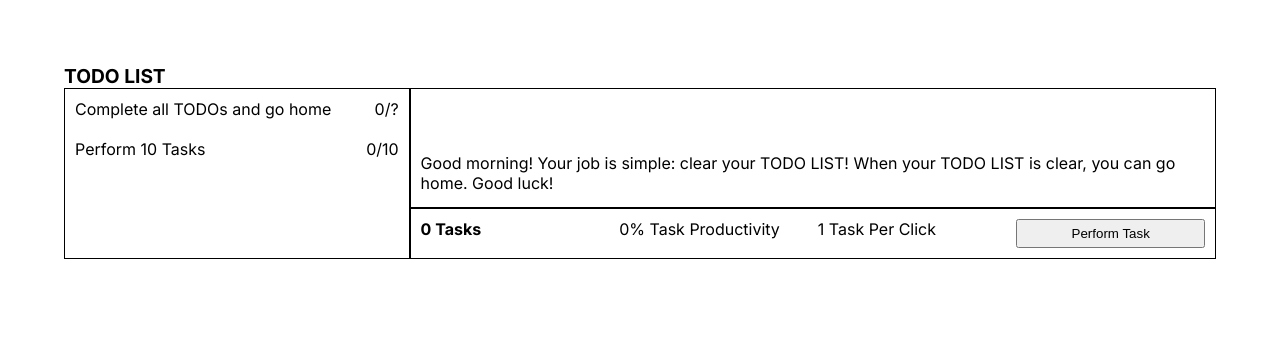
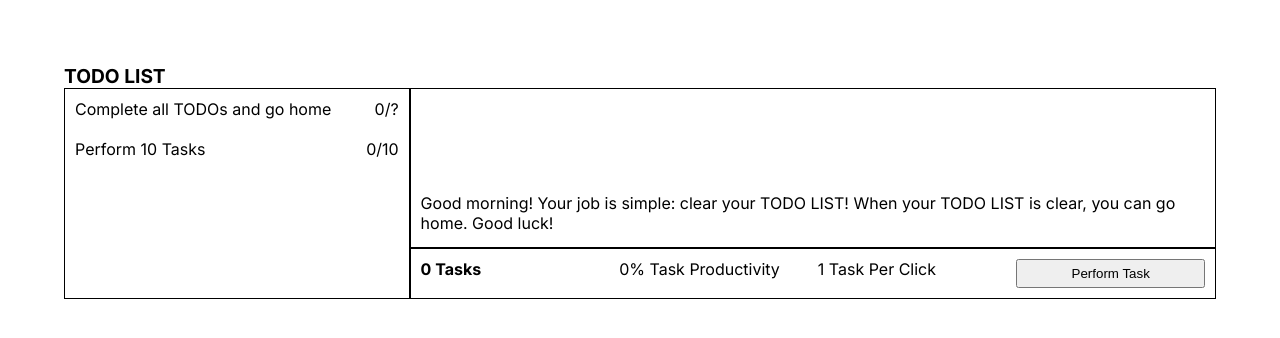
Before and after one commit to jasonroelofs/todo-list, a Next.js app: page / in a window 1280 px wide. Shown: the top 338 px of the page. Built offline with nearby package versions, Linux system fonts and the light colour scheme.

Commit message:
Fixed height story box
The auto-resizing when Inspector is up was getting annoying. See how
this feels.

```diff
--- a/app/globals.scss
+++ b/app/globals.scss
@@ -57,7 +57,7 @@ header {
     flex-direction: column-reverse;
     border: 1px solid black;
     padding: 10px;
-    height: 15vh;
+    height: 10em;
     overflow: scroll;
 
     li {
```
